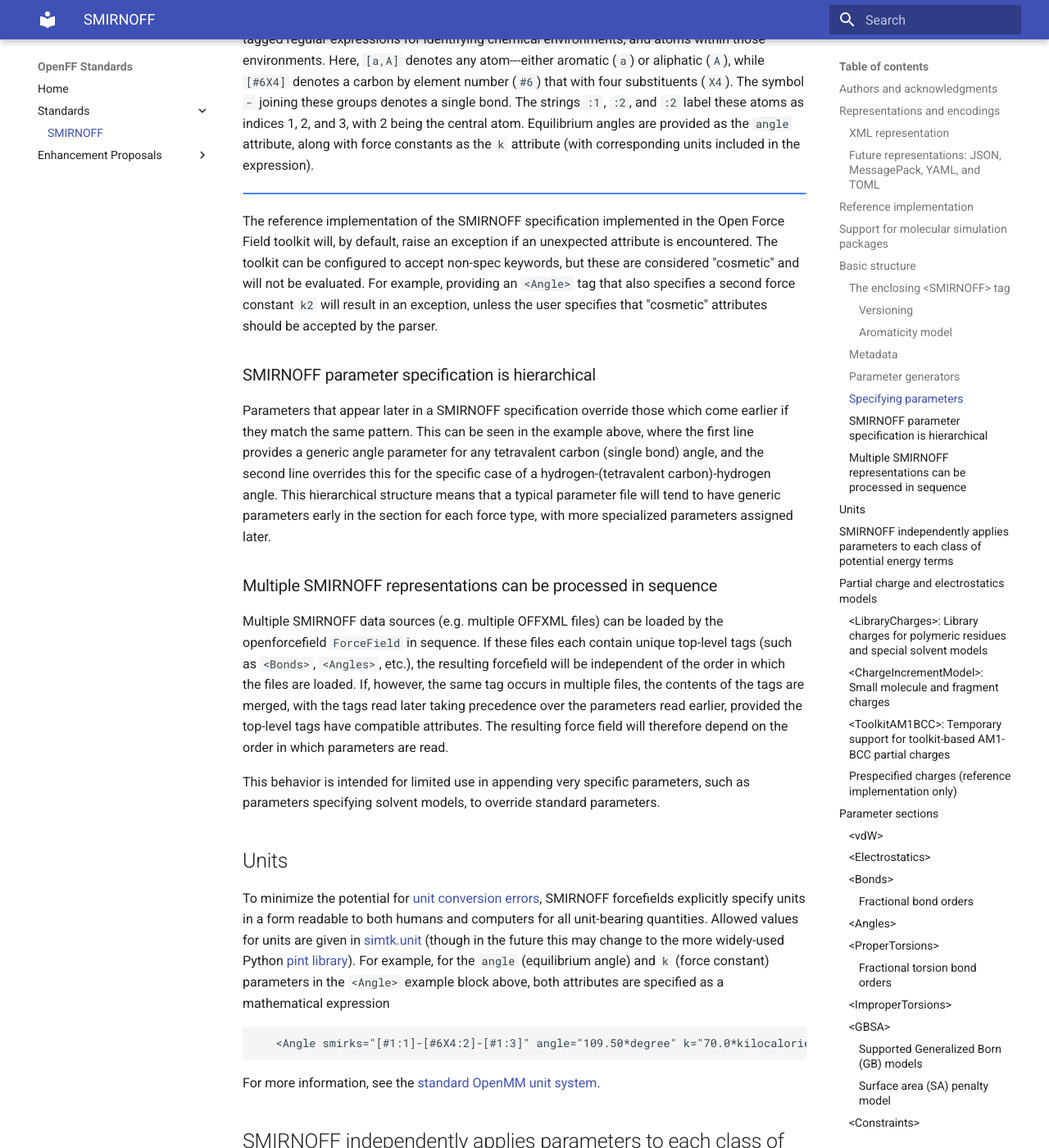
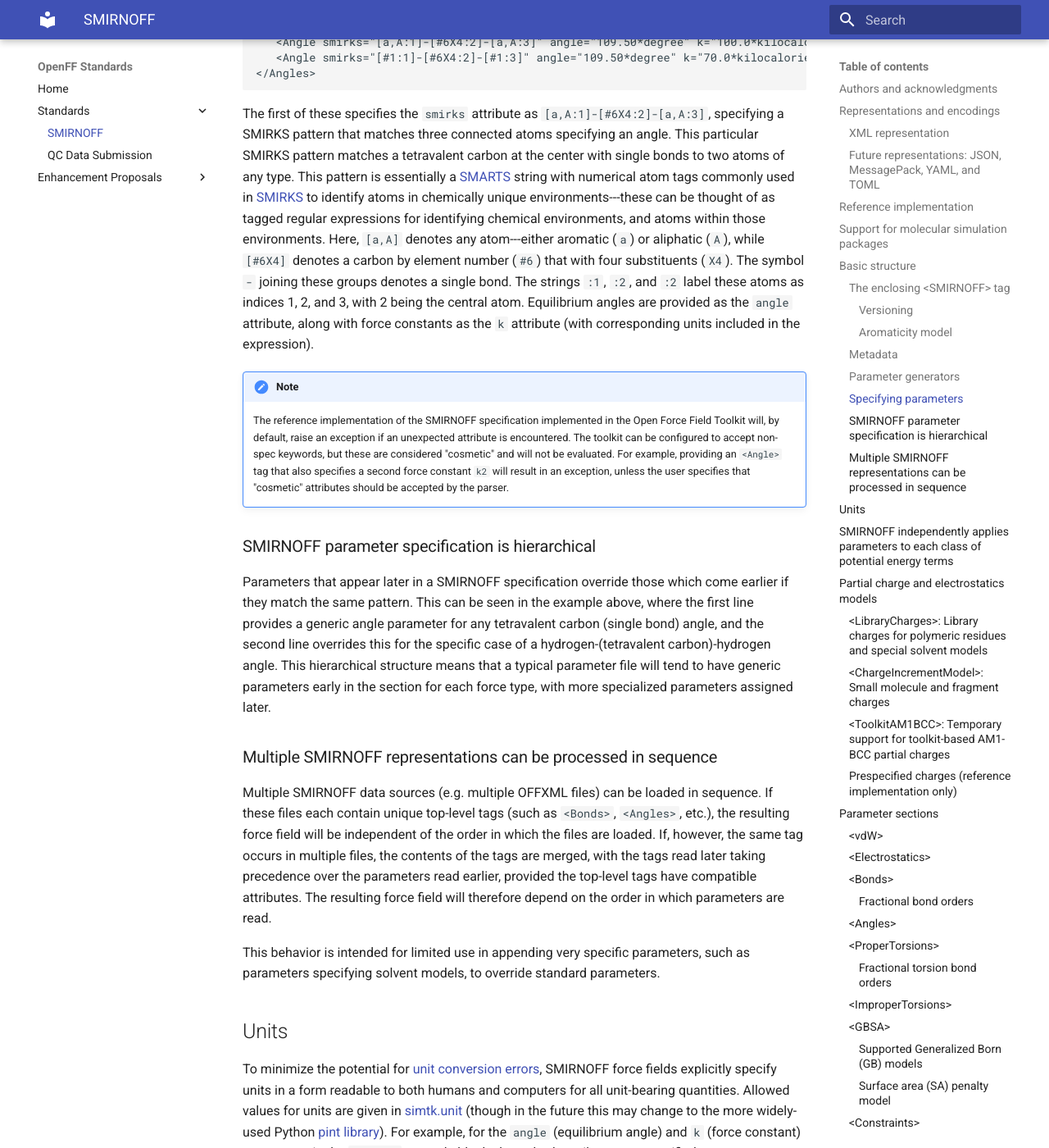
Before and after one commit to openforcefield/standards, an MkDocs documentation site: the page built from docs/standards/smirnoff.md, in a window 1280 px wide and 1400 px high, scrolled down 3958 px. Shown: the whole window at 82% size. Built offline with MkDocs 1.6.1 and Material for MkDocs 9.7.7, drawn with Linux system fonts in a browser that asks for light colours; some of the changed text lies outside the part shown.

Commit message:
Final cleanup / update SMIRNOFF spec

````diff
--- a/docs/standards/smirnoff.md
+++ b/docs/standards/smirnoff.md
@@ -13,12 +13,12 @@ Primary contributors include:
 * John D. Chodera  (Memorial Sloan Kettering Cancer Center) `<john.chodera@choderalab.org>`
 * David L. Mobley (University of California, Irvine) `<dmobley@uci.edu>`
 
-SMIRNOFF and its reference implementation in the `openforcefield` toolkit was heavily inspired by the [ForceField class](https://docs.openmm.org/latest/api-python/generated/simtk.openmm.app.forcefield.ForceField.html#simtk.openmm.app.forcefield.ForceField) from the [OpenMM](https://openmm.org) molecular simulation package, and its associated [XML format](https://docs.openmm.org/latest/userguide/application.html#writing-the-xml-file), developed by [Peter K. Eastman](https://en.wikipedia.org/wiki/Peter_Eastman) (Stanford University).
+SMIRNOFF and its reference implementation in the Open Force Field Toolkit was heavily inspired by the [ForceField class](https://docs.openmm.org/latest/api-python/generated/simtk.openmm.app.forcefield.ForceField.html#simtk.openmm.app.forcefield.ForceField) from the [OpenMM](https://openmm.org) molecular simulation package, and its associated [XML format](https://docs.openmm.org/latest/userguide/application.html#writing-the-xml-file), developed by [Peter K. Eastman](https://en.wikipedia.org/wiki/Peter_Eastman) (Stanford University).
 
 ## Representations and encodings
 
 A force field in the SMIRNOFF format can be encoded in multiple representations.
-Currently, only an [XML](https://en.wikipedia.org/wiki/XML) representation is supported by the reference implementation of the [openforcefield toolkit](https://github.com/openforcefield/openforcefield).
+Currently, only an [XML](https://en.wikipedia.org/wiki/XML) representation is supported by the reference implementation of the [OpenFF toolkit](https://github.com/openforcefield/openff-toolkit).
 
 ### XML representation
 
@@ -30,6 +30,7 @@ This document focuses on describing the XML representation of the force field.
 * Integers should always be written without a decimal point, such as `"1"`, `"9"`.
 * Non-integral numbers, such as parameter values, should be written with a decimal point, such as `"1.23"`, `"2."`.
 * In XML, certain special characters that occur in valid SMARTS/SMIRKS patterns (such as ampersand symbols `&`) must be specially encoded.
+
 See [this list of XML and HTML character entity references](https://en.wikipedia.org/wiki/List_of_XML_and_HTML_character_entity_references) for more details.
 
 ### Future representations: JSON, MessagePack, YAML, and TOML
@@ -38,23 +39,23 @@ We are considering supporting [JSON](https://www.json.org/), [MessagePack](https
 
 ## Reference implementation
 
-A reference implementation of the SMIRNOFF XML specification is provided in the [openforcefield toolkit](https://github.com/openforcefield/openforcefield).
+A reference implementation of the SMIRNOFF XML specification is provided in the [OpenFF toolkit](https://github.com/openforcefield/openff-toolkit).
 
 ## Support for molecular simulation packages
 
 The reference implementation currently generates parameterized molecular mechanics systems for the GPU-accelerated [OpenMM](https://openmm.org) molecular simulation toolkit.
 Parameterized systems can subsequently be converted for use in other popular molecular dynamics simulation packages (including [AMBER](https://ambermd.org/), [CHARMM](https://www.charmm.org), [NAMD](https://www.ks.uiuc.edu/Research/namd/), [Desmond](https://www.deshawresearch.com/resources_desmond.html), and [LAMMPS](https://lammps.sandia.gov/)) via [ParmEd](https://parmed.github.io/ParmEd) and [InterMol](https://github.com/shirtsgroup/InterMol).
-See [the example on using SMIRNOFF in AMBER or GROMACS](https://github.com/openforcefield/openforcefield/blob/master/examples/using_smirnoff_in_amber_or_gromacs/convert_to_amber_gromacs.ipynb) for more details.
+See [the example on using SMIRNOFF in AMBER or GROMACS](https://github.com/openforcefield/openff-toolkit/blob/master/examples/using_smirnoff_in_amber_or_gromacs/convert_to_amber_gromacs.ipynb) for more details.
 
 ## Basic structure
 
-A reference implementation of a SMIRNOFF force field parser that can process XML representations (denoted by `.offxml` file extensions) can be found in the `ForceField` class of the `openforcefield.typing.engines.smirnoff` module.
+A reference implementation of a SMIRNOFF force field parser that can process XML representations (denoted by `.offxml` file extensions) can be found in the [OpenFF toolkit `ForceField` class](https://open-forcefield-toolkit.readthedocs.io/en/stable/api/generated/openff.toolkit.typing.engines.smirnoff.forcefield.ForceField.html).
 
 Below, we describe the main structure of such an XML representation.
 
 ### The enclosing `<SMIRNOFF>` tag
 
-A SMIRNOFF forcefield XML specification always is enclosed in a `<SMIRNOFF>` tag, with certain required attributes provided. The required and permitted attributes defined in the ``<SMIRNOFF>`` are recorded in the version attribute, which describes the top-level attributes that are expected or permitted to be defined.
+A SMIRNOFF force field XML specification always is enclosed in a `<SMIRNOFF>` tag, with certain required attributes provided. The required and permitted attributes defined in the ``<SMIRNOFF>`` are recorded in the version attribute, which describes the top-level attributes that are expected or permitted to be defined.
 ```XML
 <SMIRNOFF version="0.3" aromaticity_model="OEAroModel_MDL">
 ...
@@ -125,9 +132,9 @@ The symbol `-` joining these groups denotes a single bond.
 The strings `:1`, `:2`, and `:2` label these atoms as indices 1, 2, and 3, with 2 being the central atom.
 Equilibrium angles are provided as the `angle` attribute, along with force constants as the `k` attribute (with corresponding units included in the expression).
 
-!!! note ""
-   The reference implementation of the SMIRNOFF specification implemented in the Open Force Field toolkit will, by default, raise an exception if an unexpected attribute is encountered. The toolkit can be configured to accept non-spec keywords, but these are considered "cosmetic" and will not be evaluated.
-   For example, providing an `<Angle>` tag that also specifies a second force constant `k2` will result in an exception, unless the user specifies that "cosmetic" attributes should be accepted by the parser.
+!!! note
+    The reference implementation of the SMIRNOFF specification implemented in the Open Force Field Toolkit will, by default, raise an exception if an unexpected attribute is encountered. The toolkit can be configured to accept non-spec keywords, but these are considered "cosmetic" and will not be evaluated.
+    For example, providing an `<Angle>` tag that also specifies a second force constant `k2` will result in an exception, unless the user specifies that "cosmetic" attributes should be accepted by the parser.
 
 ### SMIRNOFF parameter specification is hierarchical
 
@@ -137,8 +144,8 @@ This hierarchical structure means that a typical parameter file will tend to hav
 
 ### Multiple SMIRNOFF representations can be processed in sequence
 
-Multiple SMIRNOFF data sources (e.g. multiple OFFXML files) can be loaded by the openforcefield `ForceField` in sequence.
-If these files each contain unique top-level tags (such as `<Bonds>`, `<Angles>`, etc.), the resulting forcefield will be independent of the order in which the files are loaded.
+Multiple SMIRNOFF data sources (e.g. multiple OFFXML files) can be loaded in sequence.
+If these files each contain unique top-level tags (such as `<Bonds>`, `<Angles>`, etc.), the resulting force field will be independent of the order in which the files are loaded.
 If, however, the same tag occurs in multiple files, the contents of the tags are merged, with the tags read later taking precedence over the parameters read earlier, provided the top-level tags have compatible attributes.
 The resulting force field will therefore depend on the order in which parameters are read.
 
@@ -146,7 +153,7 @@ This behavior is intended for limited use in appending very specific parameters,
 
 ## Units
 
-To minimize the potential for [unit conversion errors](https://en.wikipedia.org/wiki/Mars_Climate_Orbiter#Cause_of_failure), SMIRNOFF forcefields explicitly specify units in a form readable to both humans and computers for all unit-bearing quantities.
+To minimize the potential for [unit conversion errors](https://en.wikipedia.org/wiki/Mars_Climate_Orbiter#Cause_of_failure), SMIRNOFF force fields explicitly specify units in a form readable to both humans and computers for all unit-bearing quantities.
 Allowed values for units are given in [simtk.unit](https://github.com/openmm/openmm/blob/master/wrappers/python/simtk/unit/unit_definitions.py) (though in the future this may change to the more widely-used Python [pint library](https://pint.readthedocs.io/en/latest/)).
 For example, for the `angle` (equilibrium angle) and `k` (force constant) parameters in the `<Angle>` example block above, both attributes are specified as a mathematical expression
 ```XML
@@ -282,7 +290,7 @@ Note that atoms for which prespecified or library charges have already been appl
 
 ### Prespecified charges (reference implementation only)
 
-In our reference implementation of SMIRNOFF in the `openforcefield` toolkit, we also provide a method for specifying user-defined partial charges during system creation.
+In our reference implementation of SMIRNOFF in the Open Force Field Toolkit, we also provide a method for specifying user-defined partial charges during system creation.
 This functionality is accessed by using the `charge_from_molecules` optional argument during system creation, such as in  `ForceField.create_openmm_system(topology, charge_from_molecules=molecule_list)`.
 When this optional keyword is provided, all matching molecules will have their charges set by the entries in `molecule_list`.
 This method is provided solely for convenience in developing and exploring alternative charging schemes; actual force field releases for distribution will use one of the other mechanisms specified above.
@@ -296,9 +304,9 @@ This decoupling of how parameters are assigned for each term provides a great de
 
 Below, we describe the specification for each force field term definition using the XML representation of a SMIRNOFF force field.
 
-As an example of a complete SMIRNOFF force field specification, see [a recent force field in the "Parsley" line (openff-1.2.0.offxml)](https://github.com/openforcefield/openforcefields/blob/1.2.0/openforcefields/offxml/openff-1.2.0.offxml).
+As an example of a complete SMIRNOFF force field specification, see [a recent force field in the "Parsley" line (openff-1.2.0.offxml)](https://github.com/openforcefield/openff-forcefields/blob/1.2.0/openforcefields/offxml/openff-1.2.0.offxml).
 
-!!! note ""
+!!! note
     Not all parameter sections *must* be specified in a SMIRNOFF force field. A wide variety of force field terms are provided in the specification, but a particular force field only needs to define a subset of those terms.
 
 ### `<vdW>`
@@ -312,7 +320,7 @@ van der Waals force parameters, which include repulsive forces arising from Paul
 </vdW>
 ```
 For standard Lennard-Jones 12-6 potentials (specified via `potential="Lennard-Jones-12-6"`), the `epsilon` parameter denotes the well depth, while the size property can be specified either via providing the `sigma` attribute, such as `sigma="1.3*angstrom"`, or via the `r_0/2` (`rmin/2`) values used in AMBER force fields (here denoted `rmin_half` as in the example above).
-The two are related by `r0 = 2^(1/6)*sigma` and conversion is done internally in `ForceField` into the `sigma` values used in OpenMM.
+The two are related by `r0 = 2^(1/6)*sigma` and conversion is done internally into the `sigma` values used in OpenMM.
 
 Attributes in the `<vdW>` tag specify the scaling terms applied to the energies of 1-2 (`scale12`, default: 0), 1-3 (`scale13`, default: 0), 1-4 (`scale14`, default: 0.5), and 1-5 (`scale15`, default: 1.0) interactions,
 as well as the distance at which a switching function is applied (`switch_width`, default: `"1.0*angstrom"`), the cutoff (`cutoff`, default: `"9.0*angstroms"`), and long-range dispersion treatment scheme (`long_range_dispersion`, default: `"isotropic"`).
@@ -482,7 +490,8 @@ Currently, only `potential="k*(1+cos(periodicity*theta-phase))"` is supported, w
 U = \sum_{i=1}^N k_i * (1 + cos(periodicity_i * phi - phase_i))
 ```
 
-.. note:: **AMBER defines a modified functional form**, such that `U = \sum_{i=1}^N (k_i/2) * (1 + cos(periodicity_i * phi - phase_i))`, so that barrier heights would need to be divided by two in order to be used in the SMIRNOFF format.
+!!! note
+    **AMBER defines a modified functional form**, such that `U = \sum_{i=1}^N (k_i/2) * (1 + cos(periodicity_i * phi - phase_i))`, so that barrier heights would need to be divided by two in order to be used in the SMIRNOFF format.
 
 If the `potential` attribute is omitted, it defaults to `k*(1+cos(periodicity*theta-phase))`.
 
@@ -541,7 +550,9 @@ Currently, only `potential="charmm"` is supported, where we utilize the function
 U = \sum_{i=1}^N k_i * (1 + cos(periodicity_i * phi - phase_i))
 ```
 
-.. note:: **AMBER defines a modified functional form**, such that `U = \sum_{i=1}^N (k_i/2) * (1 + cos(periodicity_i * phi - phase_i))`, so that barrier heights would need to be divided by two in order to be used in the SMIRNOFF format.
+!!! note
+    **AMBER defines a modified functional form**, such that `U = \sum_{i=1}^N (k_i/2) * (1 + cos(periodicity_i * phi - phase_i))`, so that barrier heights would need to be divided by two in order to be used in the SMIRNOFF format.
+
 If the `potential` attribute is omitted, it defaults to `charmm`.
 
 The improper torsion energy is computed as the average over all three impropers (all with the same handedness) in a [trefoil](https://upload.wikimedia.org/wikipedia/commons/thumb/5/5c/Trefoil_knot_left.svg/2000px-Trefoil_knot_left.svg.png).
@@ -555,11 +566,8 @@ The *second* atom in an improper (in the example above, the trivalent carbon) is
 
 ### `<GBSA>`
 
-  .. warning :: The current release of ParmEd
-    `can not transfer GBSA models produced by the Open Force Field Toolkit
-    to other simulation packages
-    <https://github.com/ParmEd/ParmEd/blob/3.2.0/parmed/openmm/topsystem.py#L148-L150>`_.
-    These GBSA forces are currently only computable using OpenMM.
+!!! warning
+    The current release of ParmEd [can not transfer GBSA models produced by the Open Force Field Toolkit to other simulation packages](https://github.com/ParmEd/ParmEd/blob/3.2.0/parmed/openmm/topsystem.py#L148-L150). These GBSA forces are currently only computable using OpenMM.
 
 Generalized-Born surface area (GBSA) implicit solvent parameters are optionally specified via a `<GBSA>...</GBSA>` using `<Atom>` tags with GBSA model specific attributes:
 ```XML
@@ -707,7 +715,7 @@ The only aromaticity model currently widely supported (by both the [OpenEye tool
 
 ### Additional plans for future development
 
-See the [openforcefield GitHub issue tracker](https://github.com/openforcefield/openforcefield/issues) to propose changes to this specification, or read through proposed changes currently being discussed.
+See the [OpenFF toolkit GitHub issue tracker](https://github.com/openforcefield/openff-toolkit/issues) to propose changes to this specification, or read through proposed changes currently being discussed.
 
 ## The `openforcefield` reference implementation
 
@@ -724,14 +732,14 @@ A relatively extensive set of examples is made available on the [reference imple
 Consider parameterizing a simple system containing a the drug imatinib.
 ```python
 # Create a molecule from a mol2 file
-from openforcefield.topology import Molecule
+from openff.toolkit.topology import Molecule
 molecule = Molecule.from_file('imatinib.mol2')
 
 # Create a Topology specifying the system to be parameterized containing just the molecule
 topology = molecule.to_topology()
 
-# Load the first release of the "Parsley" forcefield
-from openforcefield.typing.engines.smirnoff import ForceField
+# Load the first release of the "Parsley" force field
+from openff.toolkit.typing.engines.smirnoff import ForceField
 forcefield = ForceField('openff-1.0.0.offxml')
 
 # Create an OpenMM System from the topology
@@ -740,30 +748,30 @@ system = forcefield.create_openmm_system(topology)
 See `examples/SMIRNOFF_simulation/` for an extension of this example illustrating how to simulate this molecule in the gas phase.
 
 The `topology` object provided to `create_openmm_system()` can contain any number of molecules of different types, including biopolymers, ions, buffer molecules, or solvent molecules.
-The openforcefield toolkit provides a number of convenient methods for importing or constructing topologies given PDB files, Sybyl mol2 files, SDF files, SMILES strings, and IUPAC names; see the [toolkit documentation](https://open-forcefield-toolkit.readthedocs.io/) for more information.
+The OpenFF toolkit provides a number of convenient methods for importing or constructing topologies given PDB files, Sybyl mol2 files, SDF files, SMILES strings, and IUPAC names; see the [toolkit documentation](https://open-forcefield-toolkit.readthedocs.io/) for more information.
 Notably, this `topology` object differs from those found in [OpenMM](https://docs.openmm.org/latest/api-python/generated/simtk.openmm.app.topology.Topology.html#simtk.openmm.app.topology.Topology) or [MDTraj](https://mdtraj.org/1.9.0/api/generated/mdtraj.Topology.html#mdtraj.Topology) in that it contains information on the *chemical identity* of the molecules constituting the system, rather than this atomic elements and covalent connectivity; this additional chemical information is required for the [direct chemical perception](https://doi.org/10.1101/286542) features of SMIRNOFF typing.
 
-### Using SMIRNOFF small molecule forcefields with traditional biopolymer force fields
+### Using SMIRNOFF small molecule force fields with traditional biopolymer force fields
 
 While SMIRNOFF format force fields can cover a wide range of biological systems, our initial focus is on gneral small molecule force fields, meaning that users may have considerable interest in combining SMIRNOFF small molecule parameters to systems in combination with traditional biopolymer parameters from conventional force fields, such as the AMBER family of protein/nucleic acid force fields.
 Thus, we provide an example of setting up a mixed protein-ligand system in [examples/using_smirnoff_with_amber_protein_forcefield](https://github.com/openforcefield/openforcefield/tree/master/examples/using_smirnoff_with_amber_protein_forcefield), where an AMBER family force field is used for a protein and the original "Parsley" force field (``openff-1.0.0``) for a small molecule.
 
 ### The optional `id` and `parent_id` attributes and other XML attributes
 
-In general, additional optional XML attributes can be specified and will be ignored by `ForceField` unless they are specifically handled by the parser (and specified in this document).
+In general, additional optional XML attributes can be specified and will be ignored unless they are specifically handled by the parser (and specified in this document).
 
 One attribute we have found helpful in parameter file development is the `id` attribute for a specific parameter line, and we *recommend* that SMIRNOFF force fields utilize this as effectively a parameter serial number, such as in:
 ```XML
  <Bond smirks="[#6X3:1]-[#6X3:2]" id="b5" k="820.0*kilocalorie_per_mole/angstrom**2" length="1.45*angstrom"/>
 ```
-Some functionality in `ForceField`, such as `ForceField.label_molecules`, looks for the `id` attribute.
+Some functionality in [`ForceField`](openff.toolkit.typing.engines.smirnoff.forcefield.ForceField), such as `ForceField.label_molecules`, looks for the `id` attribute.
 Without this attribute, there is no way to uniquely identify a specific parameter line in the XML file without referring to it by its smirks string, and since some smirks strings can become long and relatively unwieldy (especially for torsions) this provides a more human- and search-friendly way of referring to specific sets of parameters.
 
 The `parent_id` attribute is also frequently used to denote parameters from which the current parameter is derived in some manner.
 
 ### A remark about parameter availability
 
-`ForceField` will currently raise an exception if any parameters are missing where expected for your system---i.e. if a bond is assigned no parameters, an exception will be raised.
+[`ForceField`](openff.toolkit.typing.engines.smirnoff.forcefield.ForceField) will currently raise an exception if any parameters are missing where expected for your system---i.e. if a bond is assigned no parameters, an exception will be raised.
 However, use of generic parameters (i.e. `[*:1]~[*:2]` for a bond) in your `.offxml` will result in parameters being assigned everywhere, bypassing this exception.
 We recommend generics be used sparingly unless it is your intention to provide true universal generic parameters.
 
@@ -810,7 +818,7 @@ This is a backwards-incompatible overhaul of the SMIRNOFF 0.1 draft specificatio
     * The fractional bond order method is specified via the `fractional_bondorder_method` attribute
     * The fractional bond order interpolation scheme is specified via the `fractional_bondorder_interpolation`
 * Section heading names were cleaned up.
-* Example was updated to reflect use of the new `openforcefield.topology.Topology` class
+* Example was updated to reflect use of the new `openff.toolkit.topology.Topology` class
 * Eliminated "Requirements" section, since it specified requirements for the software, rather than described an aspect of the SMIRNOFF specification
 * Fractional bond orders are described in `<Bonds>`, since they currently only apply to this term.
 
--- a/mkdocs.yml
+++ b/mkdocs.yml
@@ -5,6 +5,7 @@ nav:
   - Home: 'index.md'
   - Standards:
     - 'SMIRNOFF': 'standards/smirnoff.md'
+    - 'QC Data Submission': 'standards/qc-data-submission.md'
   - Enhancement Proposals:
     - 'OFF-EP 0 - Purpose and Process': 'enhancement-proposals/off-ep-0000.md'
     - 'OFF-EP X - Template': 'enhancement-proposals/off-ep-template.md'
````
Also changed, not shown: other parts of docs/standards/smirnoff.md (+9 -2 lines), README.md (+1 -1 lines), docs/enhancement-proposals/off-ep-0000.md (+3 -5 lines), docs/index.md (+4 -0 lines), docs/standards/qc-data-submission.md (renamed from docs/standards/qm-data-submission.md, +1 -1 lines).
